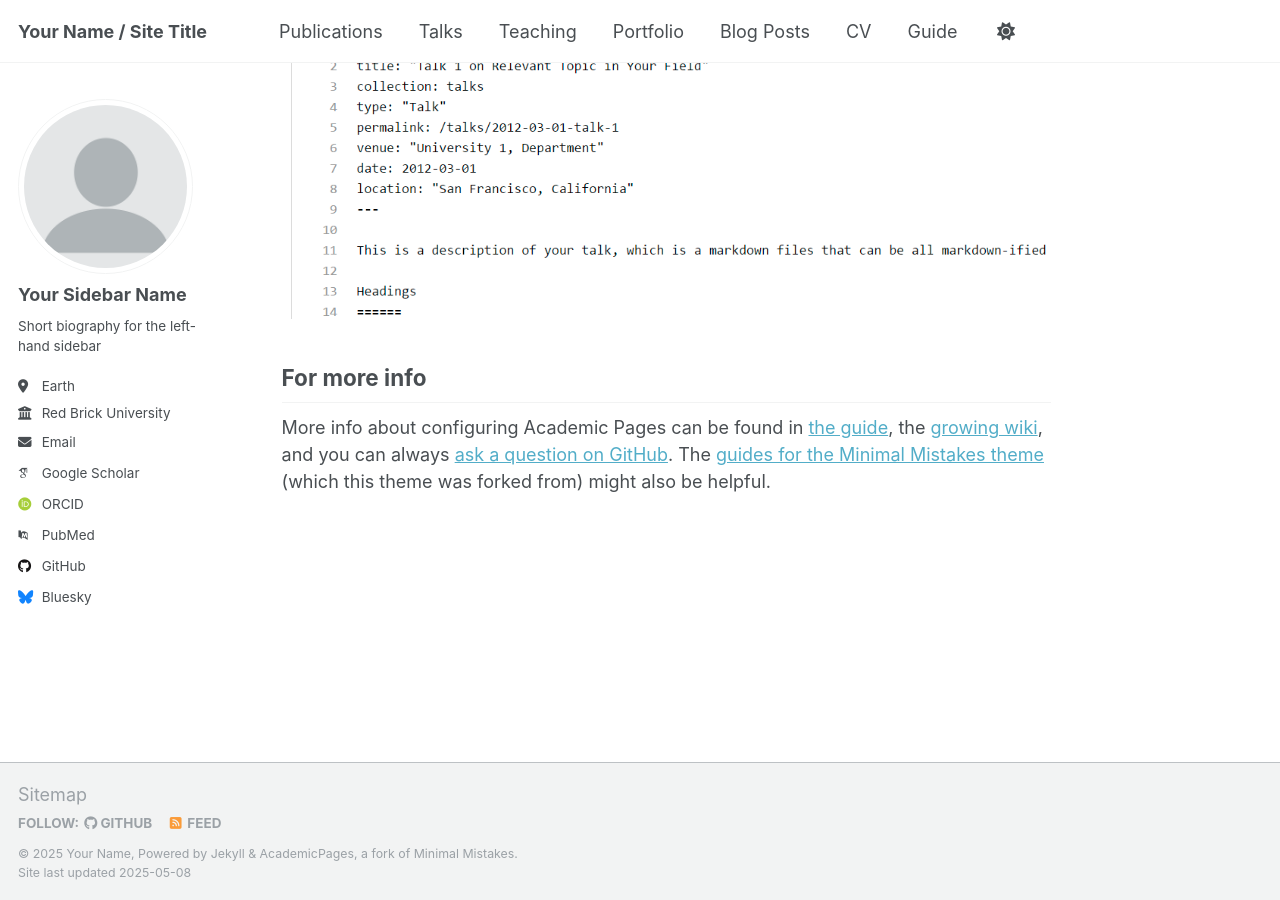
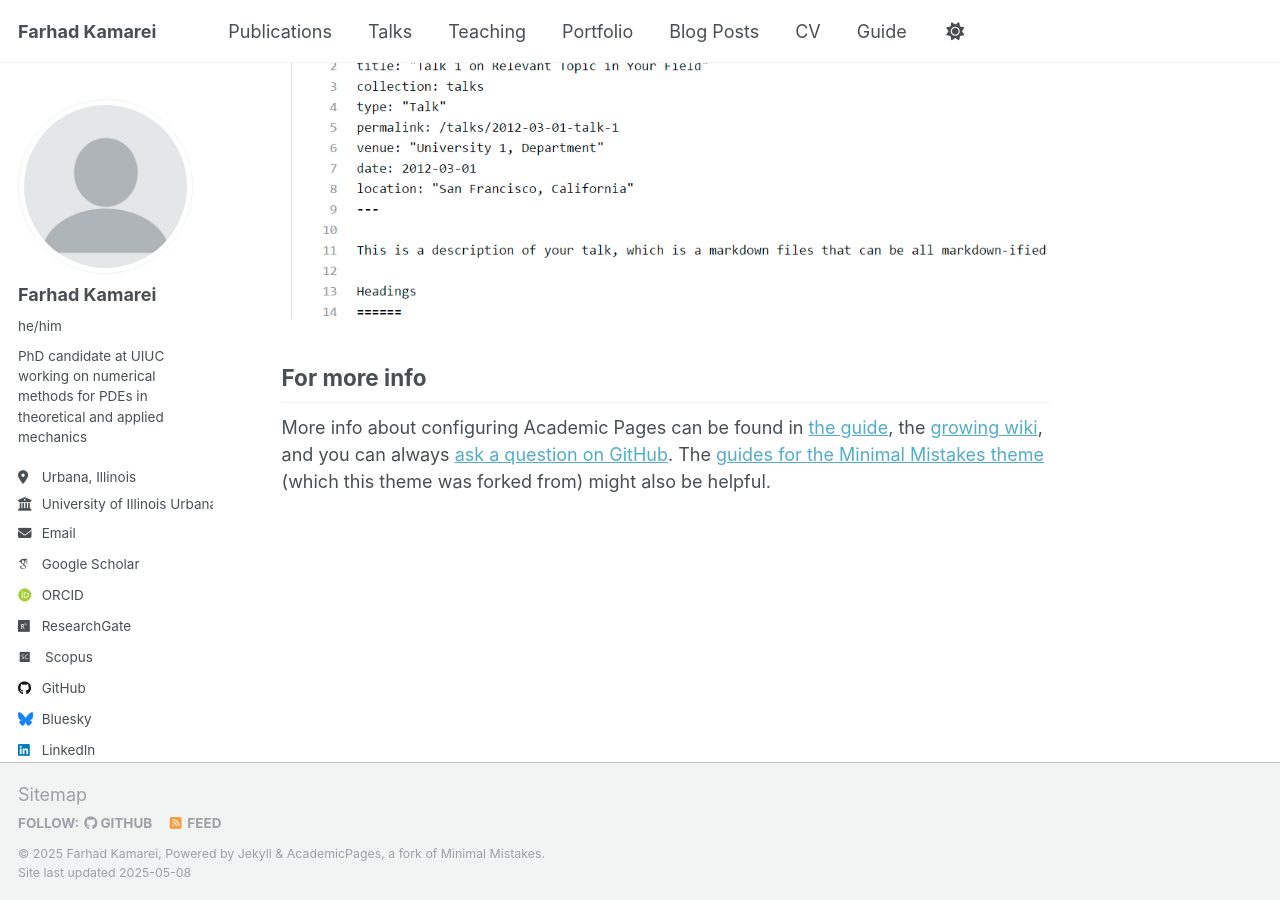
Before and after one commit to farhadkama/farhadkama.github.io, a Jekyll site: the page built from _pages/about.md, in a window 1280 px wide and 900 px high, scrolled down 2636 px. Built offline with Jekyll 4.4.1, drawn with Linux system fonts in a browser that asks for light colours; some web fonts are replaced.

Commit message:
Update _config.yml

```diff
--- a/_config.yml
+++ b/_config.yml
@@ -9,10 +9,10 @@
 # Basic Site Settings
 locale                   : "en-US"
 site_theme               : "default"
-title                    : "Your Name / Site Title"
+title                    : "Farhad Kamarei"
 title_separator          : "-"
-name                     : &name "Your Name"
-description              : &description "personal description"
+name                     : &name "Farhad Kamarei"
+description              : &description "22"
 url                      : https://academicpages.github.io # the base hostname & protocol for your site e.g. "https://[your GitHub username].github.io" or if you already have some other page hosted on Github then use "https://[your GitHub username].github.io/[Your Repo Name]"
 baseurl                  : "" # the subpath of your site, e.g. "/blog"
 repository               : "academicpages/academicpages.github.io"
@@ -23,30 +23,30 @@ repository               : "academicpages/academicpages.github.io"
 author:
   # Biographic information
   avatar           : "profile.png"
-  name             : "Your Sidebar Name"
-  pronouns         : # example: "she/her"
-  bio              : "Short biography for the left-hand sidebar"
-  location         : "Earth"
-  employer         : "Red Brick University"
+  name             : "Farhad Kamarei"
+  pronouns         : "he/him"
+  bio              : "PhD candidate at UIUC working on numerical methods for PDEs in theoretical and applied mechanics"
+  location         : "Urbana, Illinois"
+  employer         : "University of Illinois Urbana-Champaign"
   uri              : # URL
-  email            : "none@example.org"
+  email            : "kamarei2@illinois.edu"
 
   # Academic websites
   academia         : # URL
   arxiv            : # URL - Update with the correct link to your profile
-  googlescholar    : "https://scholar.google.com/citations?user=PS_CX0AAAAAJ"
+  googlescholar    : "https://scholar.google.com/citations?hl=en&user=h_RqHjAAAAAJ"
   impactstory      : # URL
-  orcid            : "http://orcid.org/yourorcidurl"
+  orcid            : "https://orcid.org/0000-0002-9653-1345"
   semantic         : # URL
-  pubmed           : "https://www.ncbi.nlm.nih.gov/pubmed/?term=john+snow"
-  researchgate     : # URL
-  scopus           : # URL
+  pubmed           : #"https://www.ncbi.nlm.nih.gov/pubmed/?term=john+snow"
+  researchgate     :  "https://www.researchgate.net/profile/Farhad-Kamarei?ev=hdr_xprf"
+  scopus           :  URL
 
   # Repositories and software development
   bitbucket        : # Username - Update with your username on the site
   codepen          : # Username
   dribbble         : # Username
-  github           : "academicpages"
+  github           : "farhadkama"
   kaggle           : # Username
   stackoverflow    : # User number or user number and name (i.e., use "1" or "1/jeff-atwood")
 
@@ -60,7 +60,7 @@ author:
   keybase          : # Username
   instagram        : # Username
   lastfm           : # Username
-  linkedin         : # Username
+  linkedin         :  "farhad-kamarei-uiuc"
   mastodon         : # URL
   medium           : # URL
   pinterest        : # Username
```
